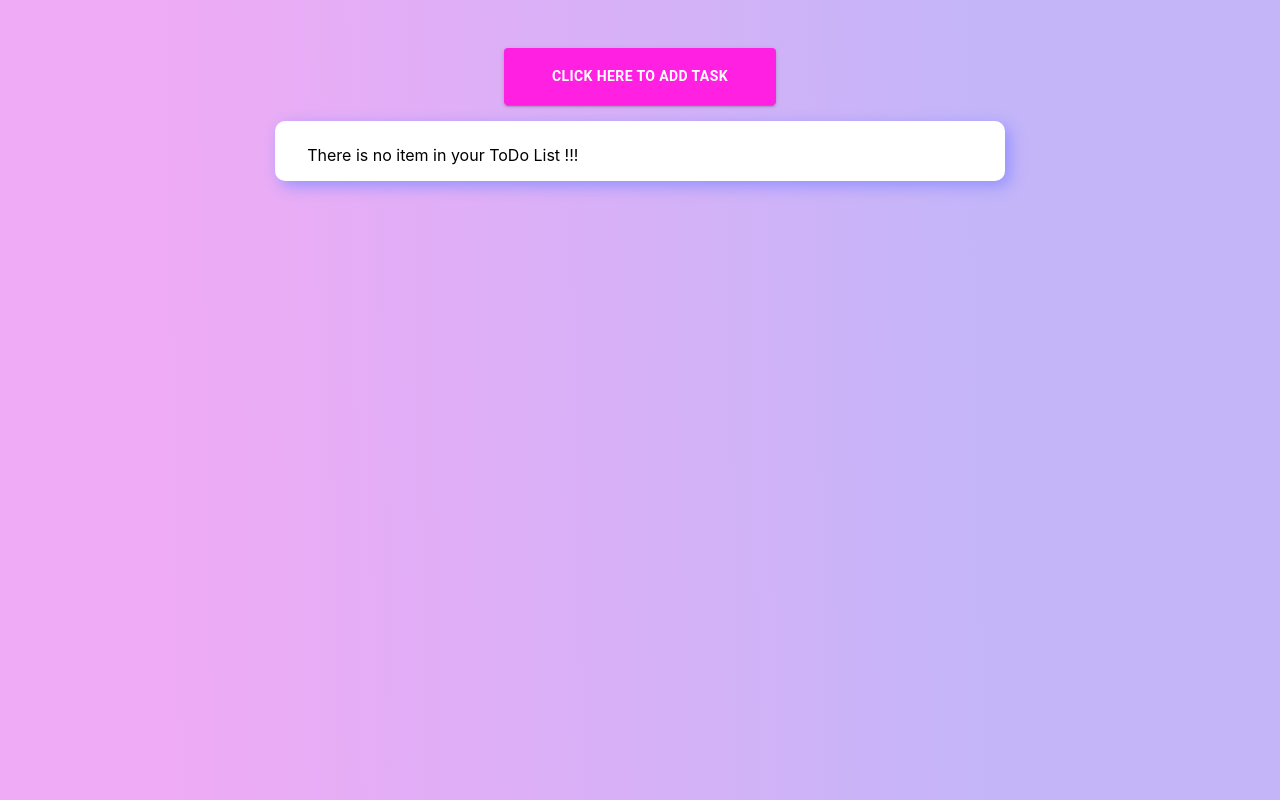
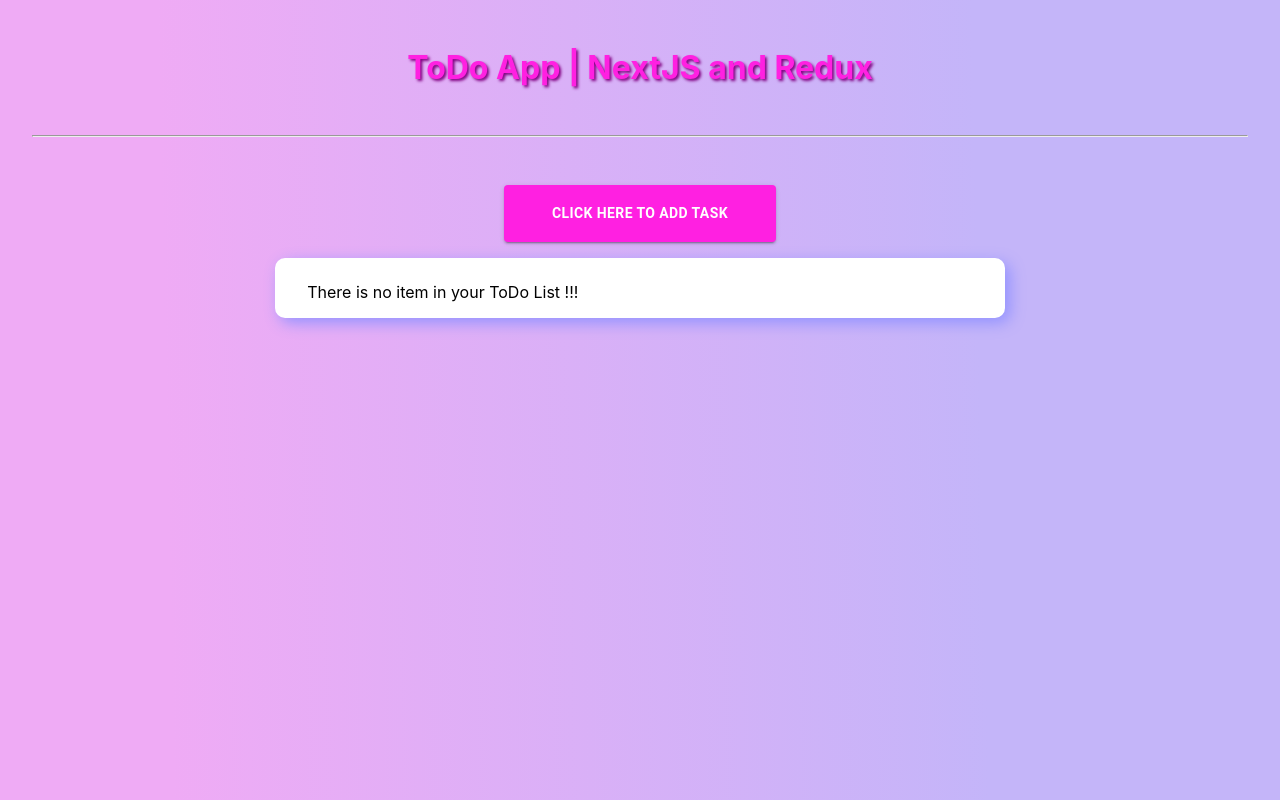
Before and after one commit to Farzaneh-Mohammadi/ToDo_NextJS, a Next.js app: page / in a window 1280 px wide. Built offline with nearby package versions, Linux system fonts and the light colour scheme.

Commit message:
add README file

```diff
--- a/components/AddTaskButton.js
+++ b/components/AddTaskButton.js
@@ -7,13 +7,24 @@
 
   return (
     <div >
+      <h1       style= {{
+        color: 'rgb(255, 32, 225)',
+         fontWeight: 'bold',
+
+          margin: '1rem auto 3rem auto',
+          display: 'flex',
+          justifyContent: 'center',
+          alignItems: 'center',
+          textShadow: "2px 2px 3px purple"
+      }}>ToDo App | NextJS and Redux</h1>
+      <hr />
       <Button
       style= {{
         backgroundColor: 'rgb(255, 32, 225)',
         color: '#fff',
          fontWeight: 'bold',
           padding: '1rem 3rem',
-          margin: '1rem auto',
+          margin: '3rem auto 1rem auto',
           display: 'flex',
           justifyContent: 'center',
           alignItems: 'center',
--- a/styles/Home.module.css
+++ b/styles/Home.module.css
@@ -8,10 +8,3 @@
     rgb(196, 181, 249) 76.3%
   );
 }
-
-
-.addTaskBtn:hover{
-  background-color: rgb(184, 63, 168);
-
-
-}
```
Also changed, not shown: 1 other file (tests, documents, lock files or other folders).
